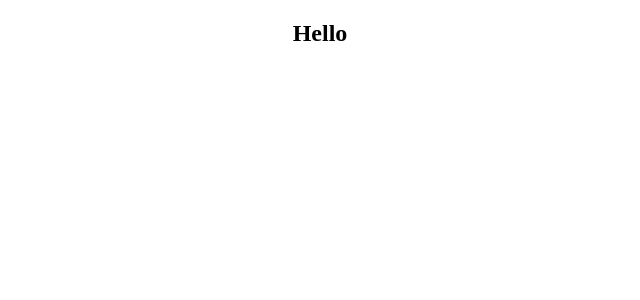
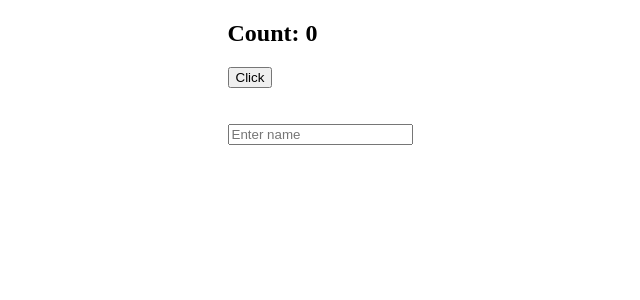
Before and after one commit to rohitware/react-skill-builder, a React (Vite) app: page / in a window 1280 px wide. Shown: the top 300 px of the page, without its empty margins (320-960 px from the left). Built offline with nearby package versions, Linux system fonts and the light colour scheme.

Commit message:
Run When State Changes

```diff
--- a/src/App.jsx
+++ b/src/App.jsx
@@ -18,6 +18,7 @@ import CompReducer from "./UseReducer/CompReducer";
 import InputBox from "./useState/InputBox";
 import EveryRender from "./UseEffect/EveryRender";
 import RunOnce from "./UseEffect/RunOnce";
+import Dependency from "./UseEffect/Dependency";
 
 function App() {
   return (
@@ -40,7 +41,8 @@ function App() {
         {/* <CounterReducer /> */}
         {/* <CompReducer /> */}
         {/* <EveryRender /> */}
-        <RunOnce />
+        {/* <RunOnce /> */}
+        <Dependency />
       </div>
     </>
   );
--- /dev/null
+++ b/src/UseEffect/Dependency.jsx
@@ -0,0 +1,25 @@
+import React, { useEffect, useState } from "react";
+
+function Dependency() {
+  const [count, setCount] = useState(0);
+  const [name, setName] = useState("");
+  useEffect(() => {
+    console.log("Count or Name changed");
+  }, [count, name]);
+  return (
+    <>
+      <h2>Count: {count}</h2>
+      <button onClick={() => setCount(count + 1)}>Click</button>
+      <br /> <br />
+      <br />
+      <input
+        type="text"
+        placeholder="Enter name"
+        value={name}
+        onChange={(e) => setName(e.target.value)}
+      />
+    </>
+  );
+}
+
+export default Dependency;
```
